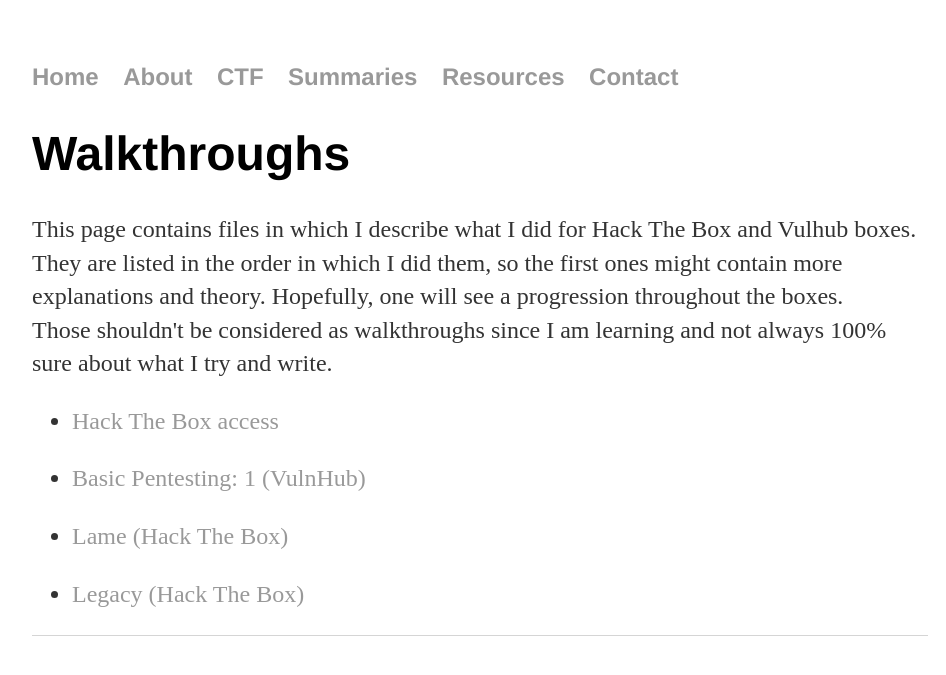
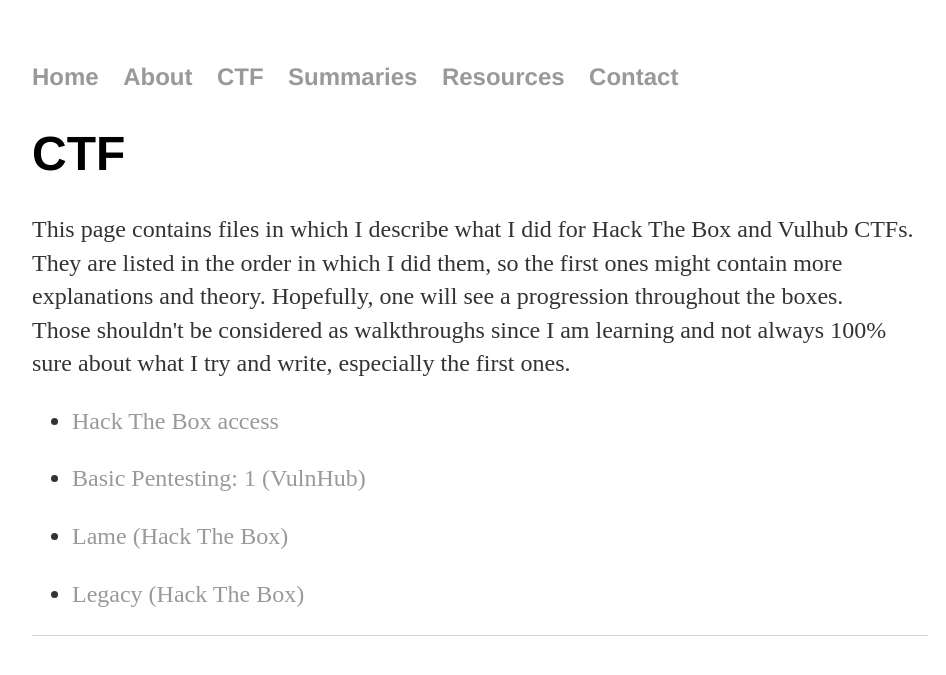
Before and after one commit to jsom1/jsom1.github.io, a Jekyll site: the page built from walkthroughs/index.html, in a window 1280 px wide. Shown: the top 675 px of the page, without its empty margins (160-1106 px from the left). Built offline with Jekyll 4.4.1, drawn with Linux system fonts in a browser that asks for light colours.

Commit message:
Update index.html

```diff
--- a/walkthroughs/index.html
+++ b/walkthroughs/index.html
@@ -3,13 +3,14 @@
 title: Walkthroughs
 ---
 <div class="walkthroughs">
-	<h1>Walkthroughs</h1>
+	<h1>CTF</h1>
 
 	<p>
-		This page contains files in which I describe what I did for Hack The Box and Vulhub boxes.
+		This page contains files in which I describe what I did for Hack The Box and Vulhub CTFs.
 		They are listed in the order in which I did them, so the first ones might contain more explanations
 		and theory. Hopefully, one will see a progression throughout the boxes.<br>
-		Those shouldn't be considered as walkthroughs since I am learning and not always 100% sure about what I try and write.
+		Those shouldn't be considered as walkthroughs since I am learning and not always 100% sure about what I try and write,
+		especially the first ones.
 	</p>
 
 	<p><ul><li><a href="/_walkthroughs/htbaccess">Hack The Box access</a><br>
```
